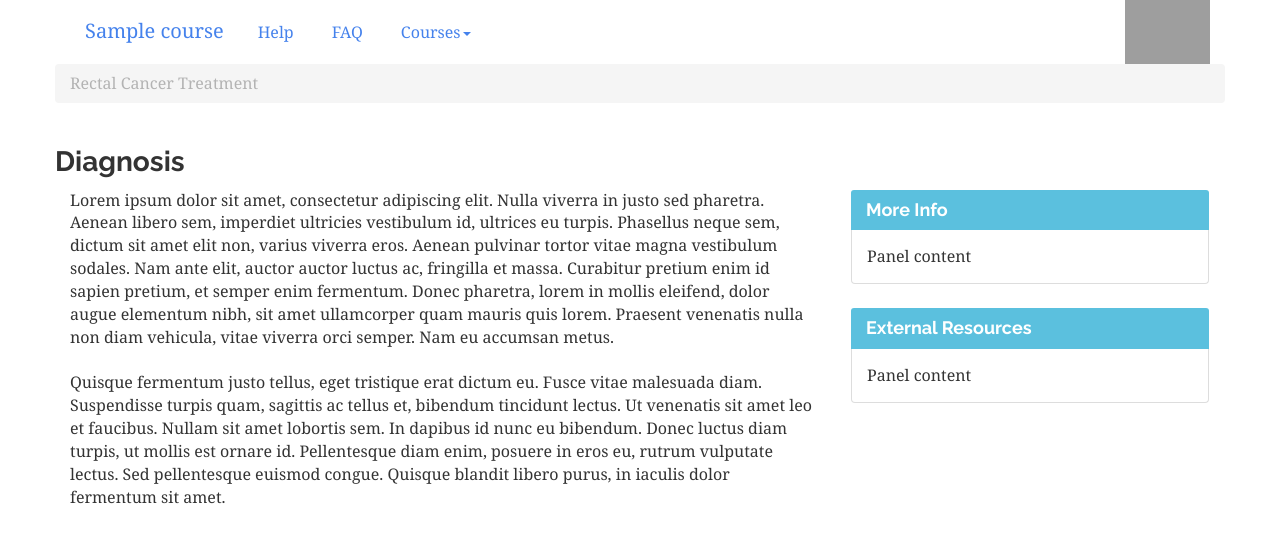
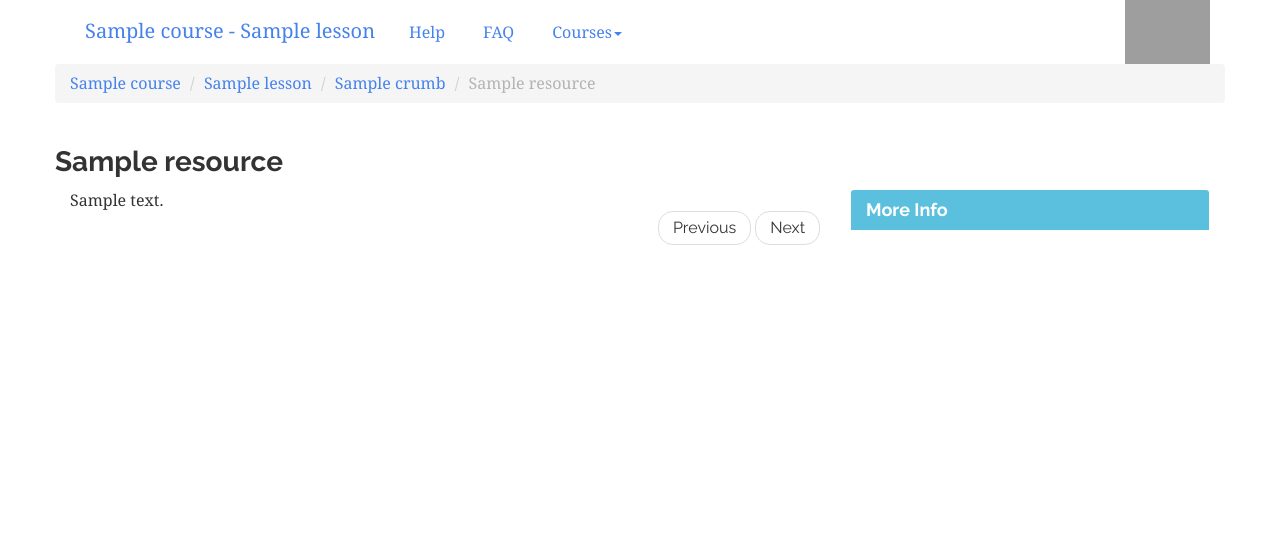
Before and after one commit to PerceptumNL/CourseFramework, a Django app: template frontend/templates/frontend/resource.html in a window 1280 px wide. Shown: the top 543 px of the page. Run offline with Django 3.2, Linux system fonts and the light colour scheme; the template is opened without the code that fills it: most values are stand-ins (such as "Sample title", 1, 10 or a date in 2020); some libraries are stand-ins or nearby versions; grey boxes are pictures that could not be loaded.

Commit message:
Updates to templates. Resource now renders html. Breadcrumbs are functional, but still need to be passed on to next page. Added pager buttons, but no links yet.

```diff
--- a/frontend/templates/frontend/landing.html
+++ b/frontend/templates/frontend/landing.html
@@ -21,7 +21,7 @@
 		<div class="container">
 			<!-- Header -->
 			<div class="navbar-header">
-				<a href="../" class="navbar-brand">Incision</a>
+				<a href="/" class="navbar-brand"> Incision</a>
 				<button class="navbar-toggle" type="button" data-toggle="collapse" data-target="#navbar-main">
 				<span class="icon-bar"></span>
 				<span class="icon-bar"></span>
@@ -41,7 +41,7 @@
 					<a class="dropdown-toggle" data-toggle="dropdown" href="#" id="download">Courses<span class="caret"></span></a>
 					<ul class="dropdown-menu" aria-labelledby="download">
 					{% for course in courses %}
-						<li><a href="/course/{{course.pk }}">{{ course.title }}</a></li>
+						<li><a href="/course/{{ course.pk }}/lessons">{{ course.title }}</a></li>
 					{% endfor %}
 					</ul>
 				</li>
--- a/frontend/templates/frontend/resource.html
+++ b/frontend/templates/frontend/resource.html
@@ -21,7 +21,7 @@
 		<div class="container">
 			<!-- Header -->
 			<div class="navbar-header">
-				<a href="../" class="navbar-brand">{{ course.title }}</a>
+				<a href="/" class="navbar-brand"> {{ course.title }} - {{lesson.title}}</a>
 				<button class="navbar-toggle" type="button" data-toggle="collapse" data-target="#navbar-main">
 				<span class="icon-bar"></span>
 				<span class="icon-bar"></span>
@@ -41,7 +41,7 @@
 					<a class="dropdown-toggle" data-toggle="dropdown" href="#" id="download">Courses<span class="caret"></span></a>
 					<ul class="dropdown-menu" aria-labelledby="download">
 					{% for course in courses %}
-						<li><a href="/course/{{course.pk }}">{{ course.title }}</a></li>
+						<li><a href="/course/{{ course.pk }}/lessons">{{ course.title }}</a></li>
 					{% endfor %}
 					</ul>
 				</li>
@@ -57,47 +57,53 @@
 			<!-- NavBar -->
 			<div class="row">
 				<ul class="breadcrumb">
-					<li class="active">Rectal Cancer Treatment</li>
+					<li><a href="/course/{{ course.pk }}/lessons">{{course.title}}</a></li>
+					<li><a href="/resource/{{course.pk }}/{{lesson.pk}}/{{lesson.items.first.pk}}">{{lesson.title}}</a></li>
+					{% for crumb in crumbs %}
+						<li><a href="">{{crumb.title}}</a></li>
+					{% endfor %}
+					<li class="active">{{resource.title}}</li>
 				</ul>
 			</div>
 
 
 			<!-- Main Content -->
 			<div class="row">
-				<h3> Diagnosis </h3>
+				<h3> {{resource.title}} </h3>
 			</div>
 			<div class="row">
 			<!-- Main Resource -->
 				<div class="col-lg-8">
-
-					<p>
-Lorem ipsum dolor sit amet, consectetur adipiscing elit. Nulla viverra in justo sed pharetra. Aenean libero sem, imperdiet ultricies vestibulum id, ultrices eu turpis. Phasellus neque sem, dictum sit amet elit non, varius viverra eros. Aenean pulvinar tortor vitae magna vestibulum sodales. Nam ante elit, auctor auctor luctus ac, fringilla et massa. Curabitur pretium enim id sapien pretium, et semper enim fermentum. Donec pharetra, lorem in mollis eleifend, dolor augue elementum nibh, sit amet ullamcorper quam mauris quis lorem. Praesent venenatis nulla non diam vehicula, vitae viverra orci semper. Nam eu accumsan metus.
-<br><br>
-Quisque fermentum justo tellus, eget tristique erat dictum eu. Fusce vitae malesuada diam. Suspendisse turpis quam, sagittis ac tellus et, bibendum tincidunt lectus. Ut venenatis sit amet leo et faucibus. Nullam sit amet lobortis sem. In dapibus id nunc eu bibendum. Donec luctus diam turpis, ut mollis est ornare id. Pellentesque diam enim, posuere in eros eu, rutrum vulputate lectus. Sed pellentesque euismod congue. Quisque blandit libero purus, in iaculis dolor fermentum sit amet.
-
-					</p>
+					{{ resource.body|safe }}
+					<ul class="pager pull-right">
+						<li><a href="#">Previous</a></li>
+						<li><a href="#">Next</a></li>
+					</ul>
 				</div>
 
 				<!-- Extra Resources -->
 				<div class="col-lg-4">
+				{% if resource.related.all|length > 0 %}
 					<div class="panel panel-info">
 						<div class="panel-heading">
 							<h3 class="panel-title">More Info</h3>
 						</div>
-						<div class="panel-body">
-							Panel content
-						</div>
+						{% for relatedRes in resource.related.all %}
+							{% if relatedRes.resource_type == relatedRes.TYPE_RESOURCE %}
+							<div class="panel-body">
+								<a href="/resource/{{course.pk }}/{{lesson.pk}}/{{relatedRes.pk}}"> {{relatedRes.title}} </a>
+							</div>
+							{% elif relatedRes.resource_type == relatedRes.TYPE_EXTERNAL %}
+							<div class="panel-body">
+								<a href="{{ relatedRes.externalresource.url }}" target="blank">{{relatedRes.title}}</a>
+							</div>
+							{% endif %}
+						{% endfor %}
 					</div>
-					<div class="panel panel-info">
-						<div class="panel-heading">
-							<h3 class="panel-title">External Resources</h3>
-						</div>
-						<div class="panel-body">
-							Panel content
-						</div>
-					</div>
+				{% endif %}
 				</div>
 			</div>
+
 
 			<!-- Footer
 			<div class="footer navbar-fixed-bottom">
--- a/frontend/views.py
+++ b/frontend/views.py
@@ -45,6 +45,6 @@ def resource(request, course_id, lesson_id, resource_id):
     resource = resource.downcast()
     return render(request, 'frontend/resource.html', {
         "course": course,
-        "lessson": lesson,
+        "lesson": lesson,
         "resource": resource,
     })
```
Also changed, not shown: frontend/templates/frontend/lessons.html (+24 -6 lines).
